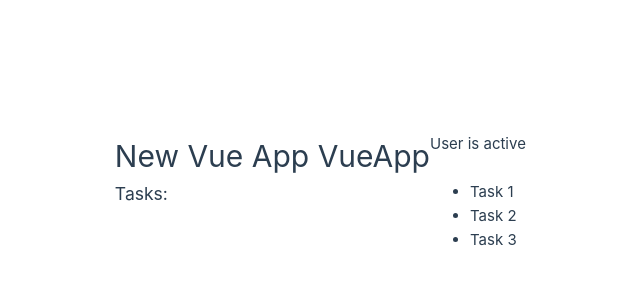
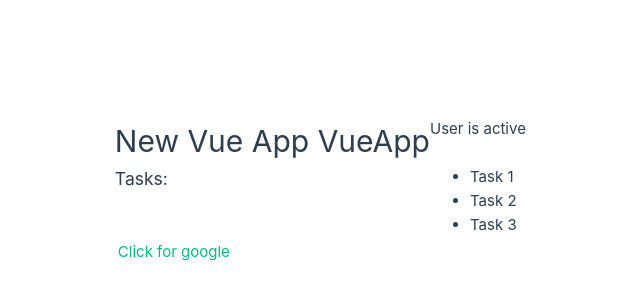
Before and after one commit to DFKorn/TM-vue-course, a Vue app: page / in a window 1280 px wide. Shown: the part 208-508 px from the top of the page, without its empty margins (210-850 px from the left). Built offline with nearby package versions, Linux system fonts and the light colour scheme.

Commit message:
test v-bind

```diff
--- a/src/App.vue
+++ b/src/App.vue
@@ -5,6 +5,7 @@
       name: "VueApp",
       status: "active",
       tasks: ["Task 1", "Task 2", "Task 3"],
+      link: "https://google.com",
     };
   },
 };
@@ -20,4 +21,6 @@
   <ul>
     <li v-for="task in tasks" :key="task">{{ task }}</li>
   </ul>
+  <!-- <a v-bind:href="link">Click for google</a> -->
+  <a :href="link">Click for google</a>
 </template>
```
